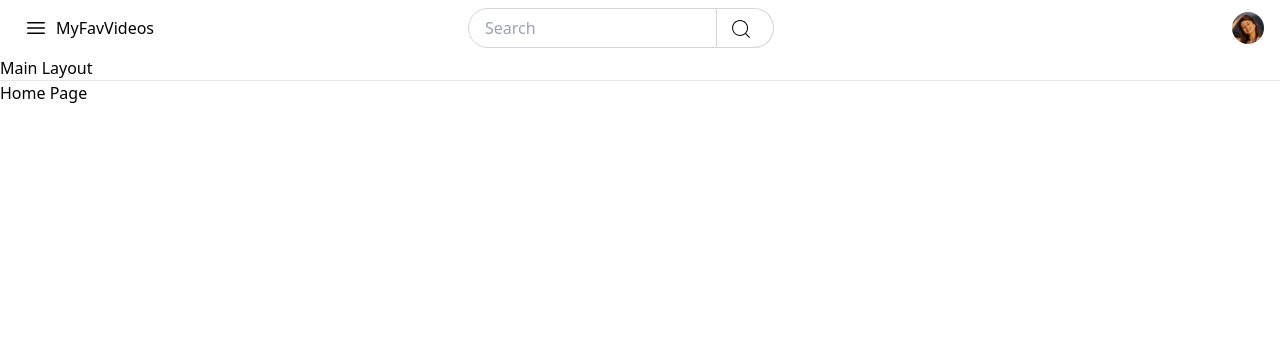
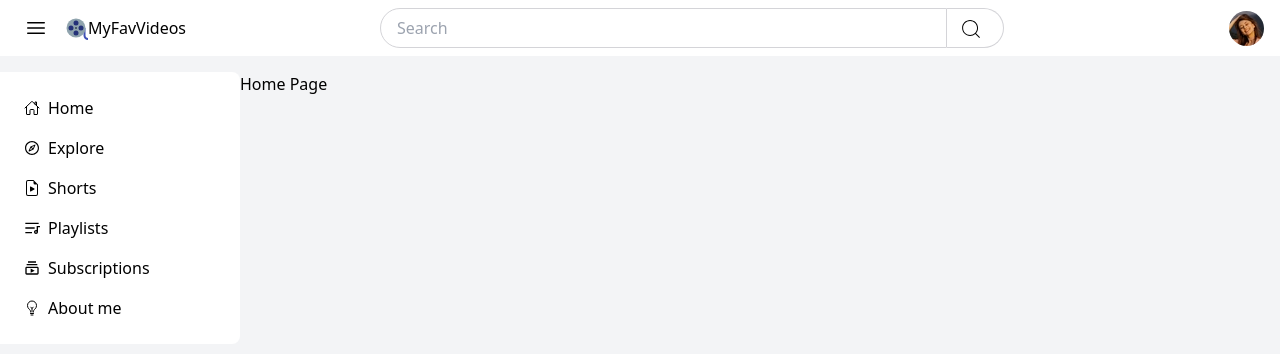
Before and after one commit to evokss/MyFavVideos, a Next.js app: page / in a window 1280 px wide. Shown: the top 354 px of the page. Built offline with nearby package versions, Linux system fonts and the light colour scheme.

Commit message:
Implement aside section and enhance header styling

```diff
--- a/app/components/MainHeader.jsx
+++ b/app/components/MainHeader.jsx
@@ -1,19 +1,21 @@
 import React from "react";
 import Image from "next/image";
+import { FcFilmReel } from "react-icons/fc";
 import { HiOutlineBars3 } from "react-icons/hi2";
 import { CiSearch } from "react-icons/ci";
 
 const MainHeader = () => {
   return (
-    <div className="bg-white flex justify-between items-center gap-x-4 pr-4 pl-4 h-14">
-      <div className="basis-1/4 flex items-center">
-        <div className="p-2">
+    <div className="bg-white flex justify-between items-center p-4 h-14 mb-4">
+      <div className="flex items-center basis-1/4">
+        <div className="flex p-2 pr-0">
           <HiOutlineBars3 className="size-6 cursor-pointer" />
+          <FcFilmReel className="size-6 ml-4" />
         </div>
         <h1>MyFavVideos</h1>
       </div>
-      <div className="basis-2/4 w-full flex flex-row items-center">
-        <div className="border border-zinc-300 rounded-l-full pl-4 h-10 flex items-center">
+      <div className="hidden sm:flex flex-row items-center basis-1/2">
+        <div className="border border-zinc-300 rounded-l-full pl-4 h-10 flex items-center flex-1">
           <input className="border-0 focus:outline-none" placeholder="Search" />
         </div>
         <button className="border border-zinc-300 rounded-r-full border-l-0 h-10">
@@ -22,14 +24,14 @@ const MainHeader = () => {
           </div>
         </button>
       </div>
-      <div className="">
+      <div className="basis-1/6 justify-items-end">
         <Image
-          className="rounded-2xl"
+          className="rounded-3xl"
           src="/images/profile-photo.webp"
           alt="A user profile picture"
-          quality={90}
-          width={32}
-          height={32}
+          quality={95}
+          width={35}
+          height={35}
         />
       </div>
     </div>
--- a/app/components/MainLayout.jsx
+++ b/app/components/MainLayout.jsx
@@ -1,13 +1,49 @@
 import React from "react";
 import MainHeader from "./MainHeader";
+import Link from "next/link";
+
+import { IoHomeOutline } from "react-icons/io5";
+import { AiOutlineCompass } from "react-icons/ai";
+import { MdOutlineSubscriptions } from "react-icons/md";
+import { BsFileEarmarkPlay } from "react-icons/bs";
+import { RiPlayListLine } from "react-icons/ri";
+import { IoBulbOutline } from "react-icons/io5";
 
 const MainLayout = ({ children }) => {
   return (
-    <div>
+    <div className="bg-gray-100 w-screen min-h-screen">
       <MainHeader />
-      <h1>Main Layout</h1>
-      <hr />
-      <main>{children}</main>
+      <div className="flex justify-start items-start">
+        <aside className="bg-white rounded-r-lg w-60 p-4">
+          <ul>
+            <li className="flex justify-start items-center hover:bg-blue-100 hover:text-blue-800 rounded-lg p-2 cursor-pointer">
+              <IoHomeOutline className="mr-2" />
+              <Link href="/">Home</Link>
+            </li>
+            <li className="flex justify-start items-center hover:bg-orange-100 hover:text-orange-800 rounded-lg p-2 cursor-pointer">
+              <AiOutlineCompass className="mr-2" />
+              <Link href="/">Explore</Link>
+            </li>
+            <li className="flex justify-start items-center hover:bg-orange-100 hover:text-orange-800 rounded-lg p-2 cursor-pointer">
+              <BsFileEarmarkPlay className="mr-2" />
+              <Link href="/">Shorts</Link>
+            </li>
+            <li className="flex justify-start items-center hover:bg-orange-100 hover:text-orange-800 rounded-lg p-2 cursor-pointer">
+              <RiPlayListLine className="mr-2" />
+              <Link href="/">Playlists</Link>
+            </li>
+            <li className="flex justify-start items-center hover:bg-orange-100 hover:text-orange-800 rounded-lg p-2 cursor-pointer">
+              <MdOutlineSubscriptions className="mr-2" />
+              <Link href="/">Subscriptions</Link>
+            </li>
+            <li className="flex justify-start items-center hover:bg-pink-100 hover:text-pink-800 rounded-lg p-2 cursor-pointer">
+              <IoBulbOutline className="mr-2" />
+              <Link href="/">About me</Link>
+            </li>
+          </ul>
+        </aside>
+        <main className="flex-1">{children}</main>
+      </div>
     </div>
   );
 };
```
